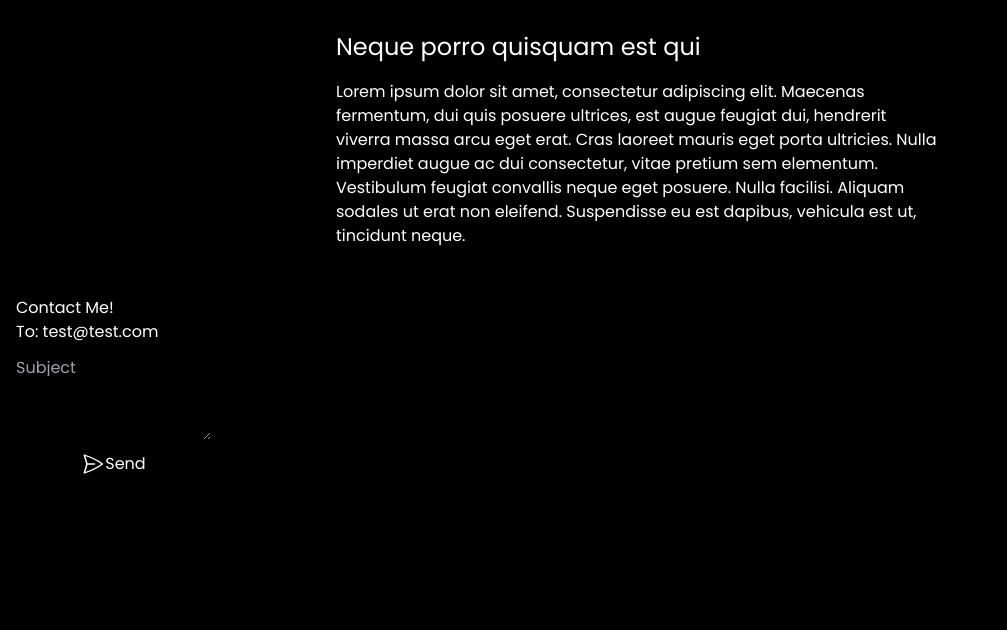
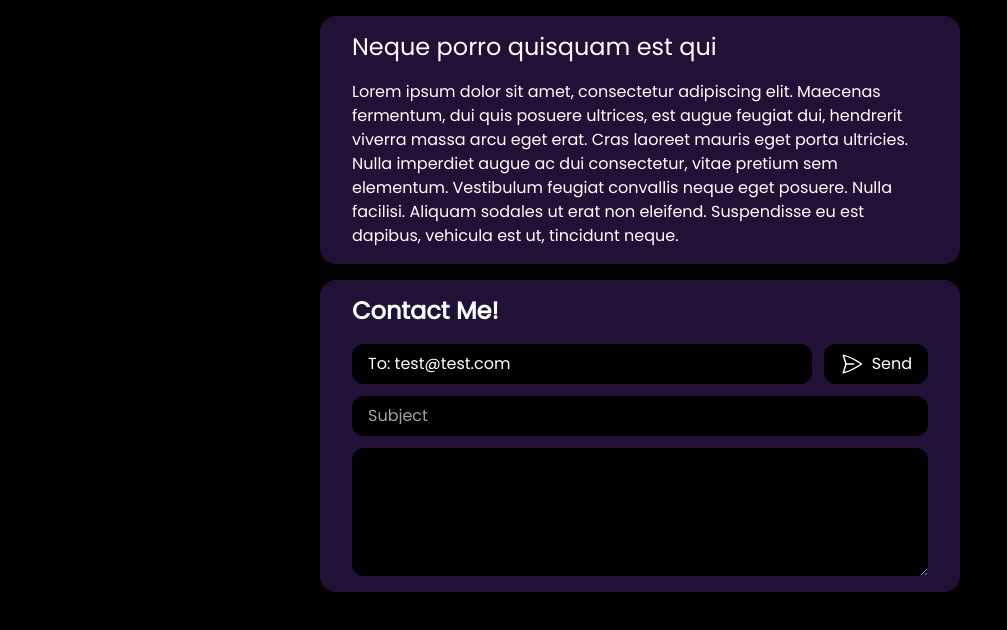
Before and after one commit to TSVRN9/TSVRN9.github.io, a SvelteKit app: page /testing in a window 1280 px wide. Shown: the top 630 px of the page, without its empty margins (0-1007 px from the left). Built offline with nearby package versions, Linux system fonts and the light colour scheme.

Commit message:
Update and finalize a first draft of the site

```diff
--- a/src/app.html
+++ b/src/app.html
@@ -2,7 +2,7 @@
 <html lang="en">
 	<head>
 		<meta charset="utf-8" />
-		<link rel="icon" href="%sveltekit.assets%/favicon.png" />
+		<link rel="icon" href="%sveltekit.assets%/favicon.ico" />
 		<meta name="viewport" content="width=device-width, initial-scale=1" />
 		%sveltekit.head%
 	</head>
--- a/src/lib/components/Card.svelte
+++ b/src/lib/components/Card.svelte
@@ -1,5 +1,9 @@
 <script lang="ts">
 	export let flareSize: number = 300;
+	let className: string = '';
+	export { className as class };
+
+
 	let xBg = -50,
 		yBg = -50;
 
@@ -18,18 +22,18 @@
 
 <section
 	style="--x-bg:{xBg}px;--y-bg:{yBg}px;--flare-size:{flareSize}px;"
-	class="group rounded-2xl p-4 w-max relative overflow-hidden"
+	class="group rounded-2xl py-4 px-8 w-full relative overflow-hidden card-background transition-all"
 	on:mousemove={onMouseMove}
 	role="presentation"
 >
 	<div
 		class="flare inset-0 absolute opacity-0 group-hover:opacity-100 transition-opacity overflow-hidden duration-300 pointer-events-none rounded-2xl"
 	>
-		<div class="card-background div inset-[1px] absolute overflow-hidden rounded-2xl">
-			<div class="flare inset-0 absolute opacity-20"></div>
+		<div class="card-background-hover div inset-[1px] absolute transition-all overflow-hidden rounded-2xl">
+			<div class="flare inset-0 absolute opacity-20 transition-opacity"></div>
 		</div>
 	</div>
-	<div class="pointer-events-auto relative transition-transform group-hover:scale-95">
+	<div class="pointer-events-auto relative transition-all {className}">
 		<slot />
 	</div>
 </section>
@@ -50,6 +54,10 @@
 	}
 
 	.card-background {
-		background-color: rgb(22, 15, 32);
+		background-color: rgb(33, 17, 55);
+	}
+
+	.card-background-hover {
+		background-color: rgb(33, 17, 55);
 	}
 </style>
--- a/src/lib/components/ContactCard.svelte
+++ b/src/lib/components/ContactCard.svelte
@@ -8,16 +8,18 @@
 </script>
 
 <Card>
-	<h1>Contact Me!</h1>
+	<h1 class="text-2xl font-bold mb-4">Contact Me!</h1>
 	<div class="flex flex-col gap-3">
-        <div>To: {email}</div>
-        <input class="bg-black rounded-xl" type="text" placeholder="Subject" bind:value={subject}/>
-        <textarea class="bg-black rounded-xl" bind:value={body}></textarea>
-        <button class="bg-black rounded-xl flex flex-row justify-center text-center">
-            <svg xmlns="http://www.w3.org/2000/svg" fill="none" viewBox="0 0 24 24" stroke-width="1.5" stroke="currentColor" class="size-6">
-                <path stroke-linecap="round" stroke-linejoin="round" d="M6 12 3.269 3.125A59.769 59.769 0 0 1 21.485 12 59.768 59.768 0 0 1 3.27 20.875L5.999 12Zm0 0h7.5" />
-            </svg>
-            Send
-        </button>
+        <div class="flex flex-row justify-between items-center gap-3">
+            <input class="bg-black rounded-xl py-2 px-4 flex-1 w-full" disabled type="text" placeholder="Subject" value="To: {email}"/>
+            <a href="mailto:{email}?subject={subject ?? ""}&body={body ?? ""}" target="_blank" class="bg-black rounded-xl flex flex-row justify-center text-center gap-2 py-2 px-4">
+                <svg xmlns="http://www.w3.org/2000/svg" fill="none" viewBox="0 0 24 24" stroke-width="1.5" stroke="currentColor" class="size-6">
+                    <path stroke-linecap="round" stroke-linejoin="round" d="M6 12 3.269 3.125A59.769 59.769 0 0 1 21.485 12 59.768 59.768 0 0 1 3.27 20.875L5.999 12Zm0 0h7.5" />
+                </svg>
+                Send
+            </a>
+        </div>
+        <input class="bg-black rounded-xl py-2 px-4" type="text" placeholder="Subject" bind:value={subject}/>
+        <textarea class="bg-black rounded-xl py-2 px-4 min-h-32 h-fit" bind:value={body}></textarea>
     </div>
 </Card>
--- a/src/lib/components/tooltip/ToolTip.svelte
+++ b/src/lib/components/tooltip/ToolTip.svelte
@@ -1,5 +1,9 @@
+<script lang="ts">
+    export let direction: string = 'left';
+</script>
+
 <div
-    class="inline md:hidden md:group-hover:block md:group-hover:duration-300 md:group-hover:animate-in md:group-hover:slide-in-from-left-1/3 md:group-hover:fade-in-25 z-10"
+    class="inline-block md:hidden md:group-hover:block md:group-hover:duration-300 md:group-hover:animate-in md:group-hover:slide-in-from-{direction}-1/3 md:group-hover:fade-in-25 z-10"
 >
     <slot />
 </div>
--- a/src/lib/components/tooltip/TooltipContainer.svelte
+++ b/src/lib/components/tooltip/TooltipContainer.svelte
@@ -1,3 +1,3 @@
-<div class="group flex flex-row items-center gap-1 z-20">
+<div class="group gap-1 z-20">
 	<slot />
 </div>
--- a/src/routes/+page.svelte
+++ b/src/routes/+page.svelte
@@ -1,6 +1,9 @@
 <script lang="ts">
+	import { browser } from '$app/environment';
+
 	import ToolTip from '$lib/components/tooltip/ToolTip.svelte';
 	import TooltipContainer from '$lib/components/tooltip/TooltipContainer.svelte';
+	import Card from '$lib/components/Card.svelte';
 </script>
 
 <svelte:head>
@@ -9,8 +12,11 @@
 
 <main class="dark:bg-black dark:text-white py-12">
 	<div class="w-4/5 md:w-1/2 lg:w-2/5 mx-auto flex flex-col gap-4">
-		<img src="/images/goofy.jpg" alt="Owen Wang sitting" class="w-1/2 mx-auto" />
+		<img src="/images/goofy.jpg" alt="Owen Wang sitting" class="w-1/2 mx-auto rounded-lg" />
 		<h1 class="text-4xl text-center">Owen Wang</h1>
+		<div class="flex items-center text-gray-500">
+			<div class="flex-1 border-gray-500 border-b-2 -mx-4 rounded-full"></div>
+		</div>
 		<div class="flex flex-col gap-y-2 mt-4">
 			<h2>Links</h2>
 			<ul class="list-disc ml-8">
@@ -153,6 +159,24 @@
 				</li>
 			</ul>
 		</div>
+		{#if browser && window.matchMedia && window.matchMedia('(prefers-color-scheme: dark)').matches}
+		<div class="w-5/6 mx-auto">
+			<Card class="flex flex-row justify-between gap-2 items-center text-center text-gray-300">
+				<svg xmlns="http://www.w3.org/2000/svg" fill="none" viewBox="0 0 24 24" stroke-width="1.5" stroke="currentColor" class="size-6 text-yellow-300 transition-transform">
+					<path stroke-linecap="round" stroke-linejoin="round" d="M12 9v3.75m-9.303 3.376c-.866 1.5.217 3.374 1.948 3.374h14.71c1.73 0 2.813-1.874 1.948-3.374L13.949 3.378c-.866-1.5-3.032-1.5-3.898 0L2.697 16.126ZM12 15.75h.007v.008H12v-.008Z" />
+				</svg>
+
+				<TooltipContainer>
+					Think this site is a little bare? It'll be updated... eventually...
+					<ToolTip direction="up">Graphic design is tough...</ToolTip>
+				</TooltipContainer>
+
+				<svg xmlns="http://www.w3.org/2000/svg" fill="none" viewBox="0 0 24 24" stroke-width="1.5" stroke="currentColor" class="size-6 text-yellow-300 transition-transform">
+					<path stroke-linecap="round" stroke-linejoin="round" d="M12 9v3.75m-9.303 3.376c-.866 1.5.217 3.374 1.948 3.374h14.71c1.73 0 2.813-1.874 1.948-3.374L13.949 3.378c-.866-1.5-3.032-1.5-3.898 0L2.697 16.126ZM12 15.75h.007v.008H12v-.008Z" />
+				</svg>
+			</Card>
+		</div>
+		{/if}
 	</div>
 	<!-- button on:click={() => { alert('Clicked!'); }} class="bg-primary-600 text-white py-2 px-4 m-4 text-2xl rounded-md">Click Me</button> -->
 </main>
--- a/src/routes/testing/+page.svelte
+++ b/src/routes/testing/+page.svelte
@@ -4,11 +4,11 @@ import Card from "../../lib/components/Card.svelte";
 
 </script>
 <main class="bg-black text-white w-screen h-screen">
-    <div class="mx-auto w-1/2 flex items-center py-4">
+    <div class="mx-auto w-1/2 flex flex-col gap-4 items-center py-4">
         <Card>
             <h1 class="text-2xl mb-4">Neque porro quisquam est qui</h1>
             <p>Lorem ipsum dolor sit amet, consectetur adipiscing elit. Maecenas fermentum, dui quis posuere ultrices, est augue feugiat dui, hendrerit viverra massa arcu eget erat. Cras laoreet mauris eget porta ultricies. Nulla imperdiet augue ac dui consectetur, vitae pretium sem elementum. Vestibulum feugiat convallis neque eget posuere. Nulla facilisi. Aliquam sodales ut erat non eleifend. Suspendisse eu est dapibus, vehicula est ut, tincidunt neque.</p>
         </Card>
+        <ContactCard email="test@test.com"/>
     </div>
-        <ContactCard email="test@test.com"/>
 </main>
```
Also changed, not shown: static/favicon.png (deleted), 1 other file (tests, documents, lock files or other folders).
